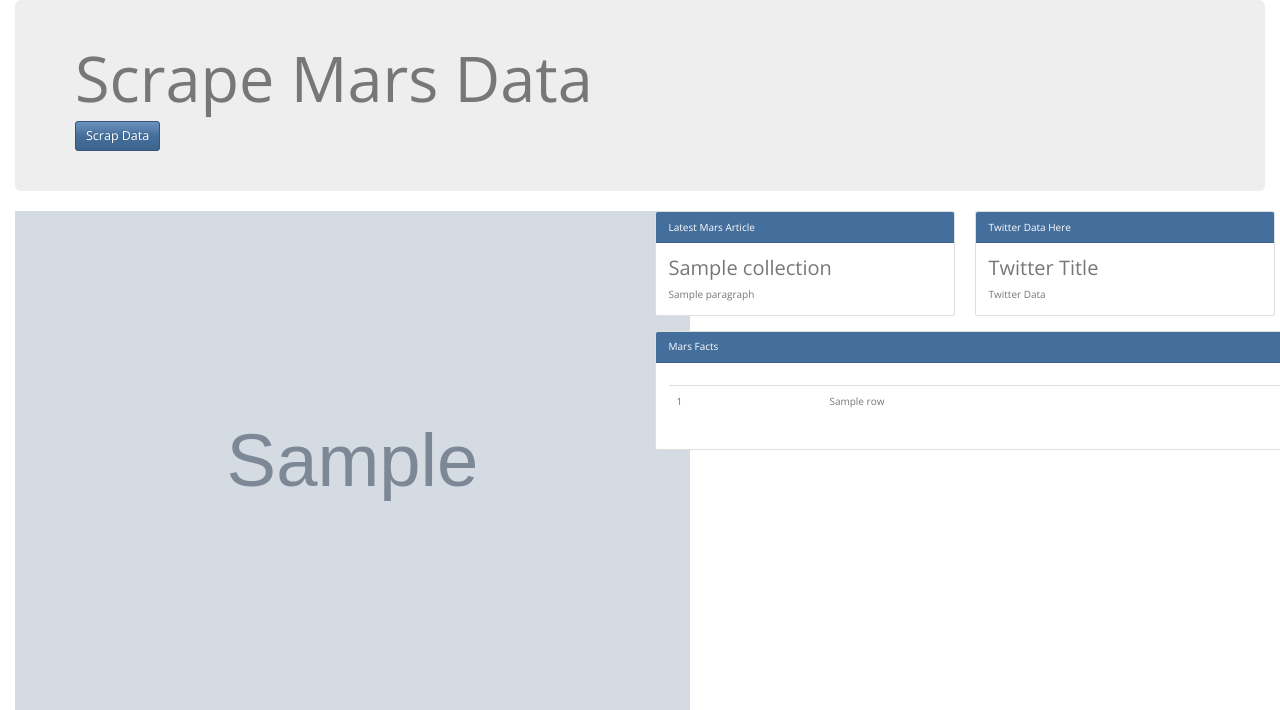
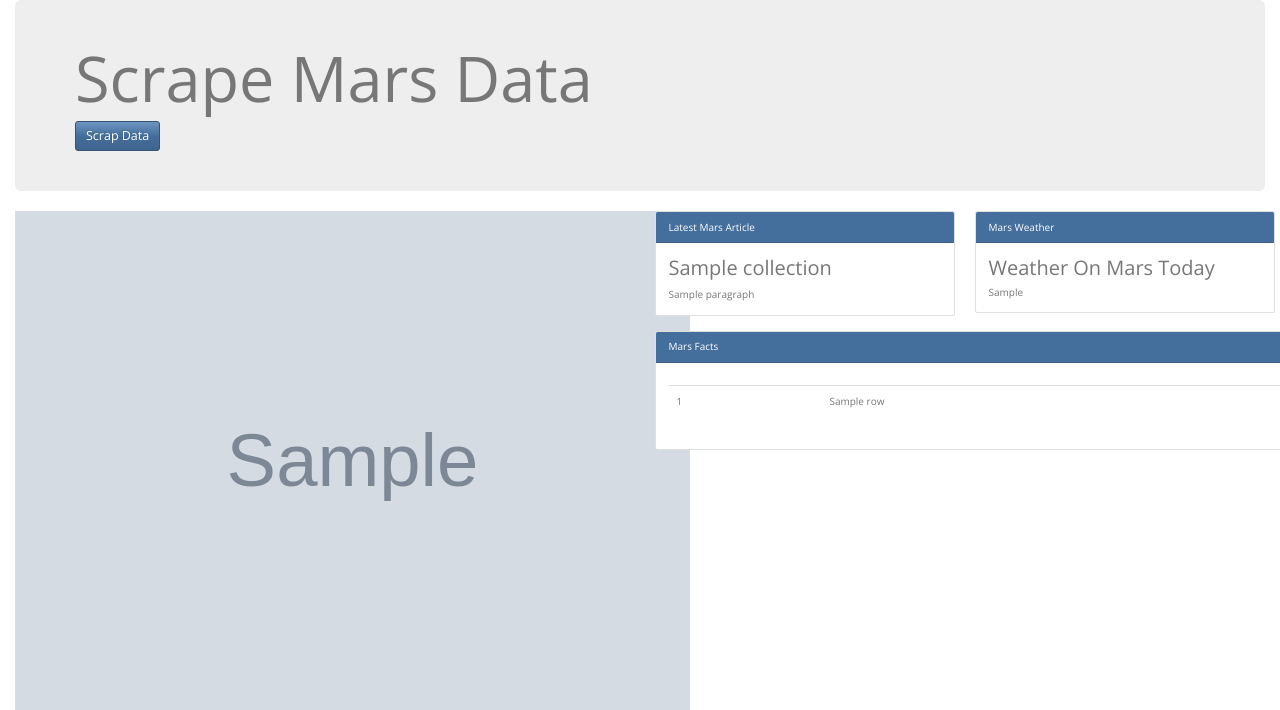
Before and after one commit to mpasricha1/web-scraping-challenge, a Flask app: page / in a window 1280 px wide; the page is wider, and only the part inside the window is pictured. Shown: the top 710 px of that part. Run offline with Flask 2, Linux system fonts and the light colour scheme; grey boxes marked "Sample" are stand-in pictures; a database or web service that is not in the repository returns one stand-in record (values such as "Sample title"); some libraries are stand-ins or nearby versions.

Commit message:
finished with the code

```diff
--- a/Missions_to_Mars/templates/index.html
+++ b/Missions_to_Mars/templates/index.html
@@ -7,7 +7,7 @@
 </head>
 <body>
 	<div class="container-fluid">
-		<div class="jumbotron">
+		<div class="jumbotron bg-light">
 			<h1>Scrape Mars Data</h1>
 			<a class="btn btn-primary btn-lg" href="/scrape" role="button">Scrap Data</a>
 		</div>
@@ -37,11 +37,11 @@
 					<div class="col-md-6">
 						<div class="card" style="width: 30rem;">
 							<div class="card-header bg-primary">
-								Twitter Data Here
+								Mars Weather
 							</div>
 							<div class='card-body'>
-								<h2 class="card-title">Twitter Title</h2>
-								<p class=card-text>Twitter Data</p>
+								<h2>Weather On Mars Today</h2>
+								<p class=card-text>{{ marsData.tweetTxt }}</p>
 							</div>
 						</div>
 					</div>
@@ -80,6 +80,8 @@
 
 
 	<br>
+	<br>
+	<br>
 	<div class="container-fluid">
 		<div class="row">
 				{% for data in marsData.imgList %}
```
Also changed, not shown: Missions_to_Mars/scrap_mars.py (+10 -1 lines), 1 other file.
